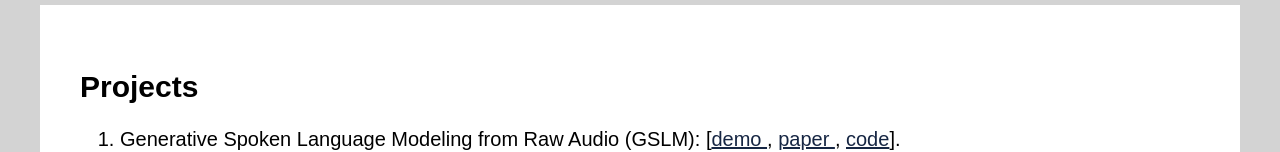
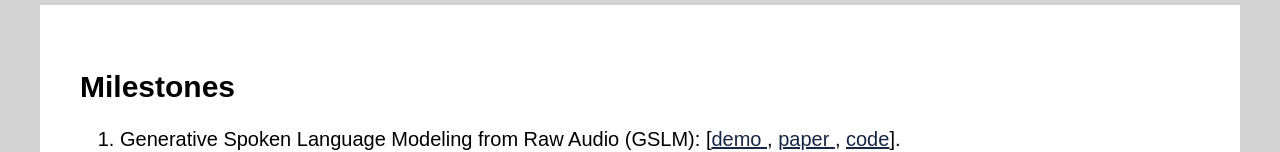
Before and after one commit to speechbot/speechbot.github.io, a plain HTML site: page index.html in a window 1280 px wide. Shown: the part 1030-1182 px from the top of the page. Drawn offline with Linux system fonts and the light colour scheme.

Commit message:
Update index.html

```diff
--- a/index.html
+++ b/index.html
@@ -31,7 +31,7 @@
 	        <br/>
 	    </div>
 	    <div class="content-container">
-	    	<h2>Projects</h2>
+	    	<h2>Milestones</h2>
 	        <ol>
 	        	<li>Generative Spoken Language Modeling from Raw Audio (GSLM): [<a href="gslm/index.html" target="_blank">demo </a>, <a href="https://arxiv.org/pdf/2102.01192.pdf" target="_blank">paper </a>, <a href="" target="_blank">code</a>].</li>
 	        	<li>Speech Resynthesis from Discrete Disentangled Self-Supervised Representations: [<a href="resynthesis/index.html" target="_blank">demo </a>, <a href="https://arxiv.org/pdf/2104.00355.pdf" target="_blank">paper </a>, <a href="" target="_blank">code</a>].</li>
```
